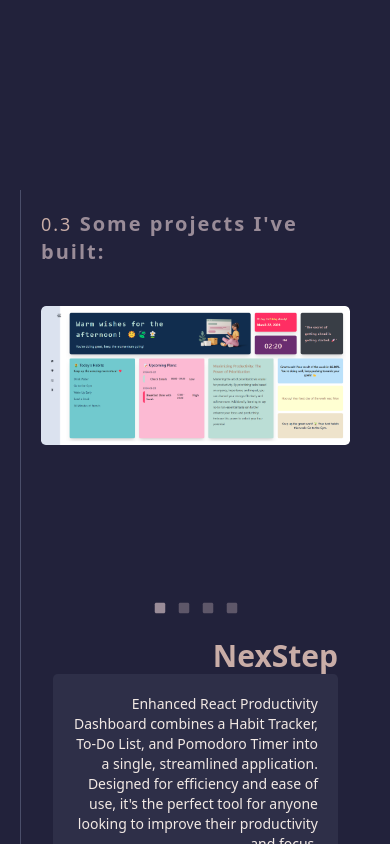
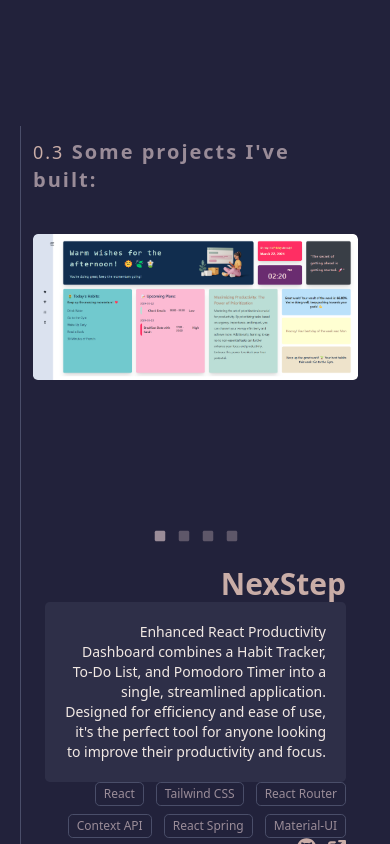
Before and after one commit to HitaBeeDev/portfolio, a React (Vite) app: page / in a window 390 px wide. Shown: the part 2340-3184 px from the top of the page. Built offline with nearby package versions, Linux system fonts and the light colour scheme.

Commit message:
projects

```diff
--- a/src/Components/ExperienceSection/ExperienceSection.jsx
+++ b/src/Components/ExperienceSection/ExperienceSection.jsx
@@ -8,7 +8,7 @@
   const [activeTab, setActiveTab] = useState(0);
 
   return (
-    <section id="experience" className=" gap-10 mt-32 lg:mt-40">
+    <section id="experience" className="gap-10 mt-32 lg:mt-40">
       <div className="lg:grid lg:grid-cols-12">
         <div className="lg:col-span-2 bg-color1"></div>
 
--- a/src/Components/ProjectsSection/ProjectsSection.jsx
+++ b/src/Components/ProjectsSection/ProjectsSection.jsx
@@ -5,7 +5,7 @@
   return (
     <section
       id="projects"
-      className="mt-32 lg:mt-40 gap-10 lg:p-10 p-5 border-l border-color2"
+      className="mt-16 gap-10 lg:p-10 p-3 border-l border-color2"
     >
       <TitleOfSection span={0.3} title="Some projects I've built:" />
 
```
